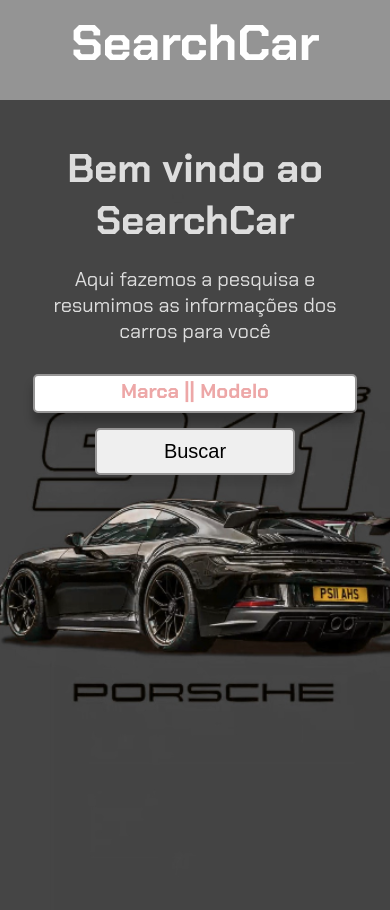
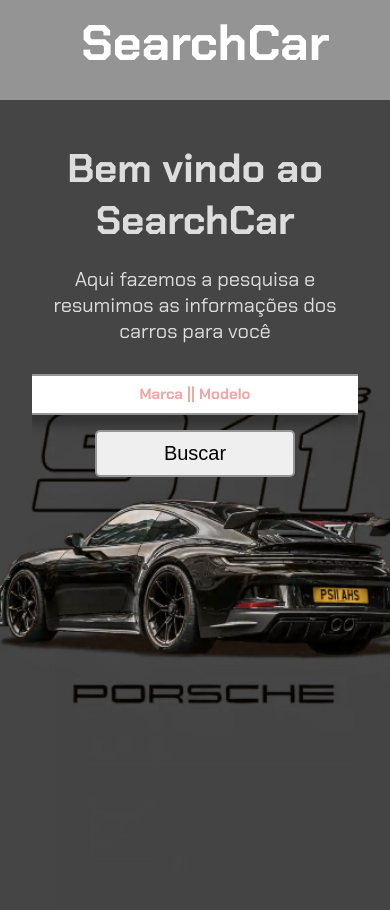
Before and after one commit to pedro-mach/Js-study, a website: page index.html in a window 390 px wide. Shown: the top 910 px of the page. Drawn offline with Linux system fonts and the light colour scheme.

Commit message:
Update style.css

```diff
--- a/style.css
+++ b/style.css
@@ -3,7 +3,8 @@
 * {
     margin: 0;
     padding: 0;
-
+    overflow-x:hidden;
+    text-align: center;
 }
 
 body {
@@ -169,25 +170,30 @@
 }
 
 
-@media screen and (max-width:700px) {
+@media screen and (max-width:800px) {
     body {
         font-family: 'Chakra Petch', sans-serif;
         background-color: #DDDDDD;
-        min-height: 100vh;
+        background-color:#444444; /* background porsche*/
 
     }
+
   header{
     flex-direction: column;
     align-items: center;
+    width: 100vw;
   }
+
   header h1{
     font-size: 50px;
     align-items: center;
   }
+
   header a{
     pointer-events: none;
     opacity: 0;
   }
+
   main{
     height: auto;
     display: block;
@@ -197,10 +203,28 @@
     align-items: center;
     text-align: center;
   }
+
   #boas-vindas{
     margin: 0;
   }
-  .cars-search {
+
+  #inp-text{
+    display: block;
+    width: 80vw;
+    height: 2vh;
+    border: 2px solid #969595;
+    box-shadow: 0 10px 10px rgba(0, 0, 0, 0.274);
+    border-radius: 5px;
+    }
+
+    input::placeholder {
+    font-family: 'Chakra Petch', sans-serif;
+    font-size: 15px;
+    font-weight: bolder;
+    color: #cf0e0e5d ;
+    }
+
+    .cars-search {
     width: auto; /* Largura máxima da caixa de resultados */
     overflow-y: auto;/* Adiciona rolagem vertical se necessário */
     overflow:scroll;
@@ -209,7 +233,8 @@
     border-radius: 0.6rem; /* Borda arredondada */
 
     }
-  .cars-result {
+
+    .cars-result {
     display: block; /* Largura máxima da caixa de resultados */
     background: #FFFFFF; /* Cor de fundo dos itens */
     border-radius: 0.6rem; /* Borda arredondada */
```
